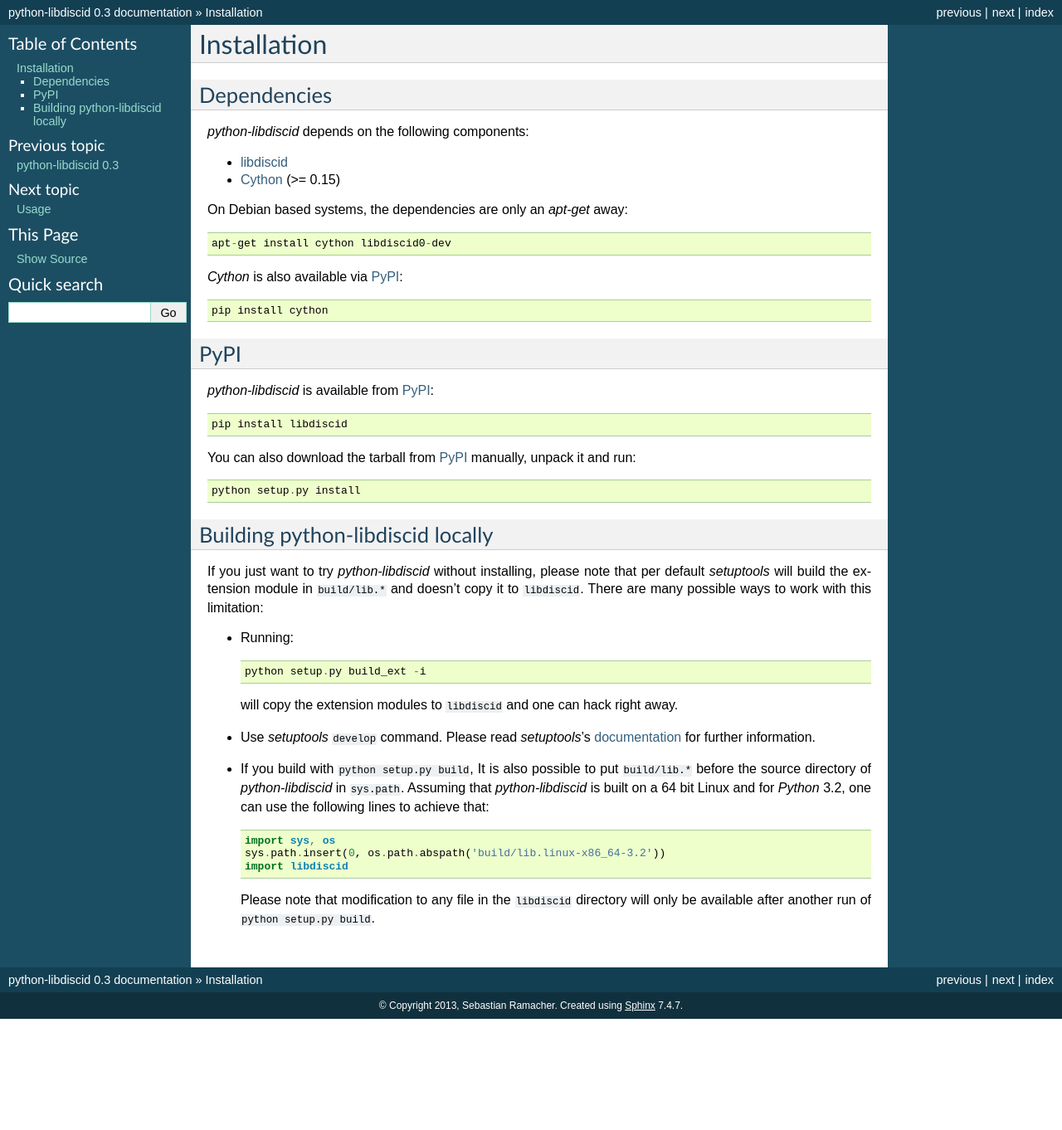
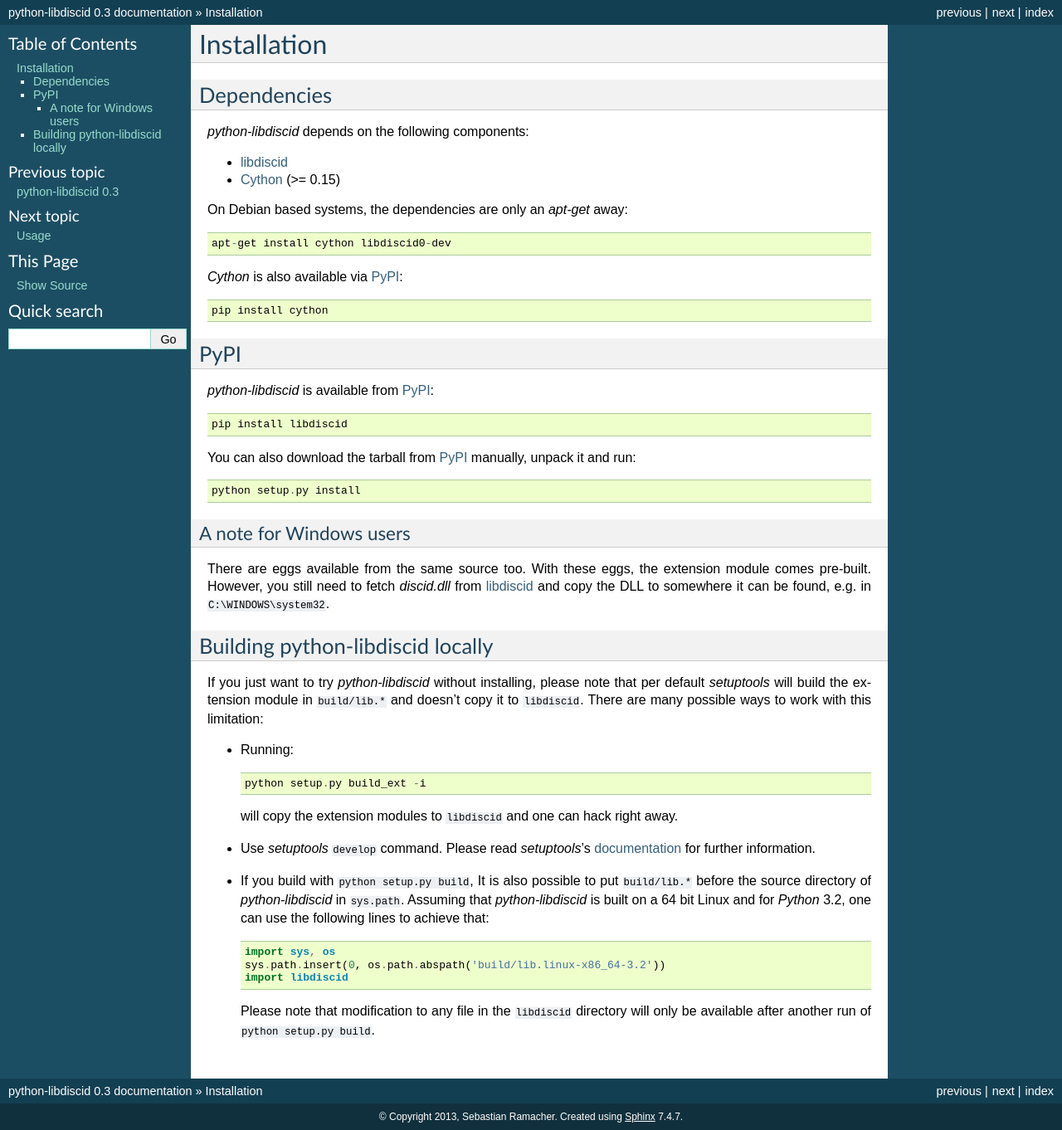
Before and after one commit to sebastinas/python-libdiscid, a Sphinx documentation site: the page built from docs/source/installation.rst, in a window 1280 px wide. Shown: the whole page at 83% size. Built offline with Sphinx 7.4.7, drawn with Linux system fonts in a browser that asks for light colours; before the commit the page ends 1228 px from its top, so only the background shows below that.

Commit message:
Add a note about the eggs
Signed-off-by: Sebastian Ramacher <sebastian+dev@ramacher.at>

```diff
--- a/docs/source/installation.rst
+++ b/docs/source/installation.rst
@@ -32,6 +32,14 @@ it and run::
 
  python setup.py install
 
+A note for Windows users
+~~~~~~~~~~~~~~~~~~~~~~~~
+
+There are eggs available from the same source too. With these eggs, the
+extension module comes pre-built. However, you still need to fetch
+`discid.dll` from :musicbrainz:`libdiscid` and copy the DLL to somewhere it can
+be found, e.g. in ``C:\WINDOWS\system32``.
+
 .. __: https://pypi.python.org/pypi/python-libdiscid/
 .. __: https://pypi.python.org/pypi/python-libdiscid/
 
```
Also changed, not shown: README.rst (+7 -0 lines).
